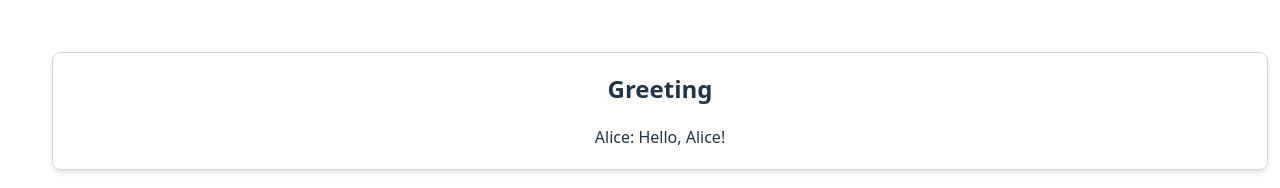
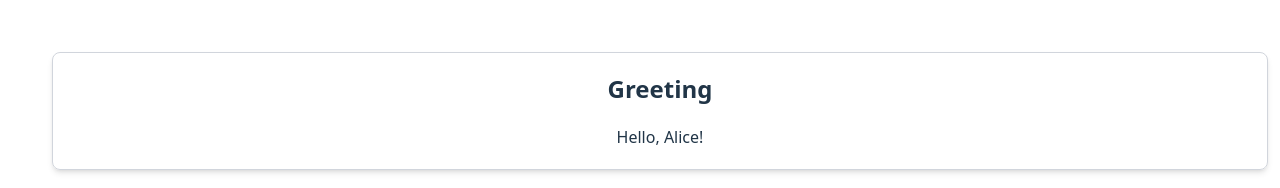
Before and after one commit to sfjadi2010/challenges-project, a React (Vite) app: page / in a window 1280 px wide. Shown: the top 188 px of the page. Built offline with nearby package versions, Linux system fonts and the light colour scheme.

Commit message:
fix: correct greeting message formatting in Greeting component

```diff
--- a/src/App.jsx
+++ b/src/App.jsx
@@ -6,7 +6,7 @@ import ToggleDetails from "@components/basic/ToggleDetails";
 function App() {
   return (
     <>
-      <Greeting name="Alice" message="Hello, Alice!" />
+      <Greeting name="Alice!" message="Hello, " />
       <ClickCounter />
       <ToggleDetails />
     </>
--- a/src/components/basic/Greeting.jsx
+++ b/src/components/basic/Greeting.jsx
@@ -5,7 +5,7 @@ const Greeting = ({ name, message }) => {
     <div className="container flex flex-col items-center justify-center p-5 m-5 border border-gray-300 rounded-lg shadow-md">
       <h2 className="pb-5 text-2xl font-bold">Greeting</h2>
       <div>
-        {name}: {message ? message : "Welcome!"}
+        {message ? message : "Welcome!"} {name ? name : "Guest"}
       </div>
     </div>
   );
```
